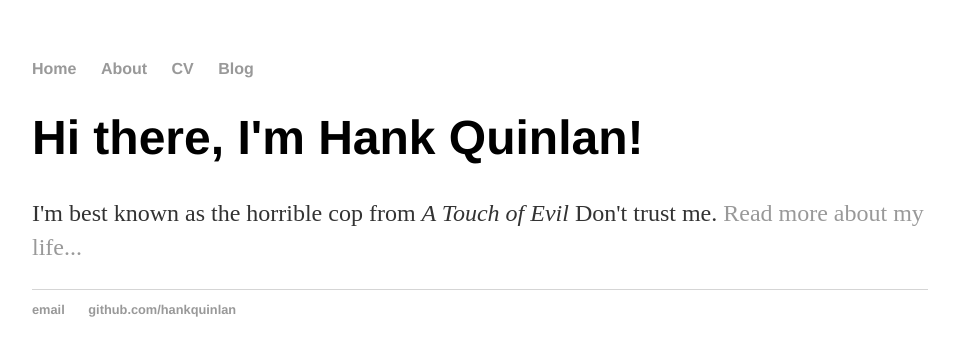
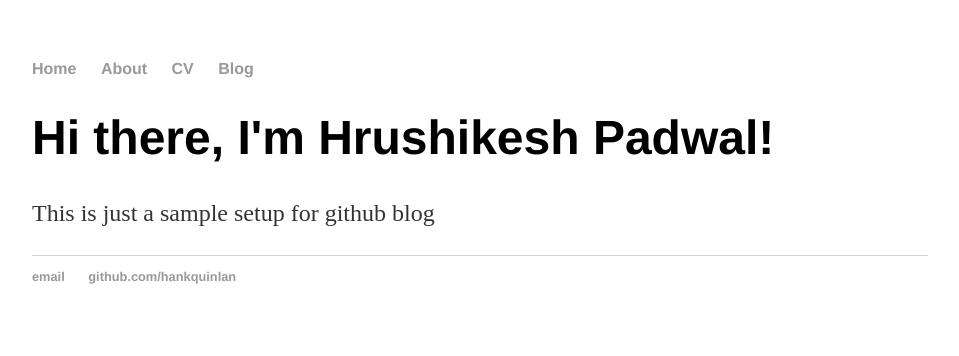
Before and after one commit to Ethico/ethico.github.io, a Jekyll site: the page built from index.html, in a window 1280 px wide. Shown: the top 356 px of the page, without its empty margins (160-1119 px from the left). Built offline with Jekyll 4.4.1, drawn with Linux system fonts in a browser that asks for light colours.

Commit message:
Update index.html

```diff
--- a/index.html
+++ b/index.html
@@ -1,8 +1,8 @@
 ---
 layout: default
-title: Hank Quinlan, Horrible Cop
+title: Hrushikesh Padwal
 ---
 <div class="blurb">
-	<h1>Hi there, I'm Hank Quinlan!</h1>
-	<p>I'm best known as the horrible cop from <em>A Touch of Evil</em> Don't trust me. <a href="/about">Read more about my life...</a></p>
+	<h1>Hi there, I'm Hrushikesh Padwal!</h1>
+	<p>This is just a sample setup for github blog</p>
 </div><!-- /.blurb -->
```
